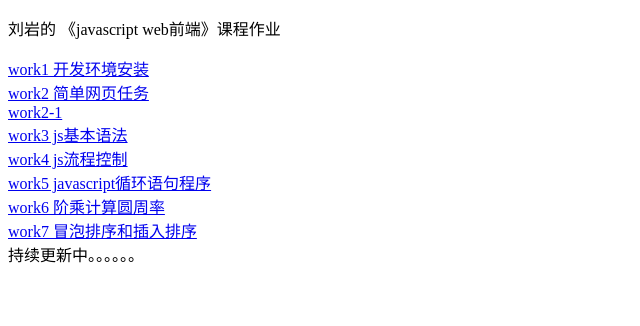
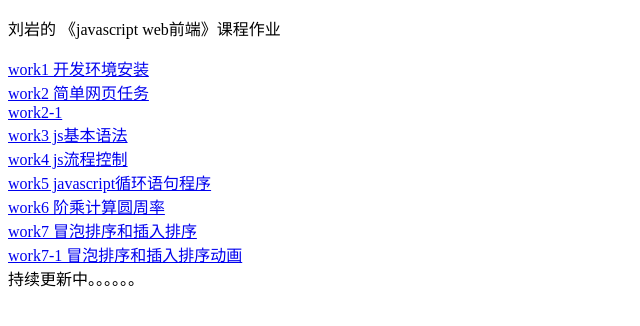
Before and after one commit to anyeguang/jswork, a plain HTML site: page index.html in a window 1280 px wide. Shown: the whole page, without its empty margins (0-640 px from the left). Drawn offline with Linux system fonts and the light colour scheme.

Commit message:
work7slide

```diff
--- a/index.html
+++ b/index.html
@@ -14,6 +14,7 @@
         <a href='work5/index.html'>work5 javascript循环语句程序</a><br>
         <a href='work6/index.html'>work6 阶乘计算圆周率</a><br>
         <a href='work7/index.html'>work7 冒泡排序和插入排序</a><br>
+        <a href='work7slide/index.html'>work7-1 冒泡排序和插入排序动画</a><br>
         持续更新中。。。。。。
 
     </body>
```
